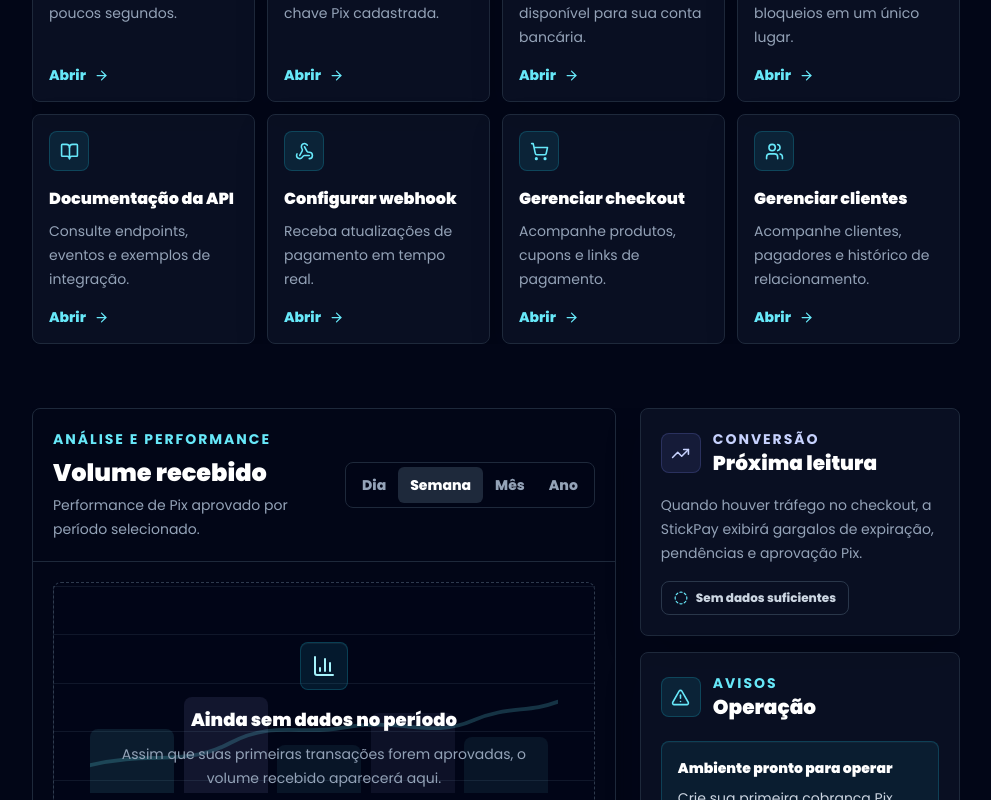
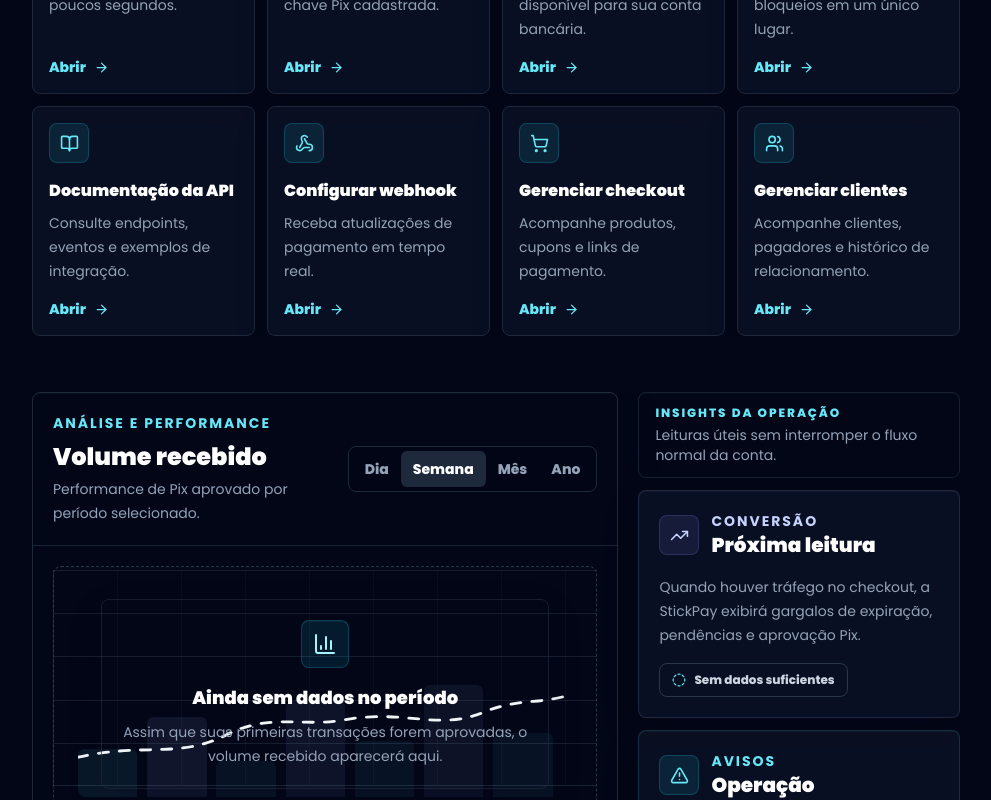
Before and after one commit to PexhyDev/stickpay, a Next.js app: page /dashboard in a window 1280 px wide. Shown: the part 1200-2000 px from the top of the page, without its empty margins (288-1279 px from the left). Built offline with nearby package versions, Linux system fonts and the light colour scheme.

Commit message:
atualização final na dashboard

```diff
--- a/app/dashboard/page.tsx
+++ b/app/dashboard/page.tsx
@@ -64,7 +64,7 @@ export default function DashboardPage() {
   const hasTransactions = recentTransactions.length > 0;
 
   return (
-    <div className="grid min-w-0 gap-14 lg:gap-16">
+    <div className="grid min-w-0 gap-12 lg:gap-14">
       <section className="dashboard-hero-stage relative isolate grid min-h-[calc(100svh-104px)] w-full min-w-0 content-start overflow-hidden rounded-lg border border-slate-800/90 bg-slate-950/50 p-4 pb-12 shadow-[0_24px_70px_rgba(2,6,23,0.3)] sm:p-5 sm:pb-14 lg:min-h-[calc(100svh-92px)]">
         <div className="pointer-events-none absolute left-1/2 top-12 h-56 w-56 -translate-x-1/2 rounded-full bg-cyan-400/8 blur-3xl" aria-hidden="true" />
         <div className="pointer-events-none absolute -right-20 top-16 h-72 w-72 rounded-full bg-indigo-500/10 blur-3xl" aria-hidden="true" />
@@ -158,7 +158,7 @@ export default function DashboardPage() {
         </div>
       </section>
 
-      <section className="dashboard-deferred min-w-0 scroll-mt-28">
+      <section className="dashboard-deferred min-w-0 scroll-mt-24">
         <div className="mb-5 flex flex-col gap-3 md:flex-row md:items-end md:justify-between">
           <div>
             <p className="text-sm font-bold uppercase tracking-[0.14em] text-cyan-300">Atalhos operacionais</p>
@@ -177,16 +177,17 @@ export default function DashboardPage() {
               <Link
                 key={action.title}
                 href={action.href}
-                className="group flex min-h-[188px] flex-col rounded-lg border border-slate-800 bg-slate-900/60 p-4 shadow-[0_14px_34px_rgba(2,6,23,0.14)] transition duration-300 hover:-translate-y-1 hover:border-cyan-400/45 hover:bg-slate-900 hover:shadow-[0_20px_44px_rgba(6,182,212,0.09)]"
+                className="group relative flex min-h-[188px] flex-col overflow-hidden rounded-lg border border-slate-800 bg-slate-900/60 p-4 shadow-[0_14px_34px_rgba(2,6,23,0.14)] transition-[transform,border-color,background-color,box-shadow] duration-300 hover:-translate-y-1 hover:border-cyan-300/45 hover:bg-slate-900 hover:shadow-[0_20px_44px_rgba(6,182,212,0.1),inset_0_1px_0_rgba(255,255,255,0.04)]"
               >
-                <span className="grid h-10 w-10 shrink-0 place-items-center rounded-lg border border-cyan-400/20 bg-cyan-400/10 text-cyan-300 transition duration-300 group-hover:border-cyan-300/50 group-hover:bg-cyan-400/15 group-hover:text-cyan-200">
+                <span className="pointer-events-none absolute inset-x-0 top-0 h-px bg-gradient-to-r from-transparent via-cyan-300/0 to-transparent transition duration-300 group-hover:via-cyan-300/45" aria-hidden="true" />
+                <span className="grid h-10 w-10 shrink-0 place-items-center rounded-lg border border-cyan-400/20 bg-cyan-400/10 text-cyan-300 transition-[border-color,background-color,color,transform] duration-300 group-hover:translate-y-[-1px] group-hover:border-cyan-300/50 group-hover:bg-cyan-400/15 group-hover:text-cyan-200">
                   <Icon aria-hidden="true" size={19} />
                 </span>
                 <h4 className="mt-4 text-base font-black text-white">{action.title}</h4>
                 <p className="mt-2 text-sm leading-6 text-slate-400">{action.description}</p>
-                <span className="mt-auto inline-flex items-center gap-2 pt-4 text-sm font-extrabold text-cyan-300 transition duration-300 group-hover:translate-x-0.5 group-hover:text-cyan-200">
+                <span className="mt-auto inline-flex items-center gap-2 pt-4 text-sm font-extrabold text-cyan-300 transition-colors duration-300 group-hover:text-cyan-200">
                   Abrir
-                  <ArrowRight aria-hidden="true" size={15} />
+                  <ArrowRight aria-hidden="true" size={15} className="transition-transform duration-300 group-hover:translate-x-1" />
                 </span>
               </Link>
             );
@@ -194,9 +195,9 @@ export default function DashboardPage() {
         </div>
       </section>
 
-      <section className="dashboard-deferred grid min-w-0 scroll-mt-28 gap-6 xl:grid-cols-[minmax(0,1.55fr)_minmax(320px,0.85fr)]">
-        <div className="overflow-hidden rounded-lg border border-slate-800 bg-slate-900/66 shadow-[0_18px_46px_rgba(2,6,23,0.18)]">
-          <div className="flex flex-col gap-4 border-b border-slate-800 p-5 md:flex-row md:items-center md:justify-between">
+      <section className="dashboard-deferred grid min-w-0 scroll-mt-24 gap-5 xl:grid-cols-[minmax(0,1.55fr)_minmax(320px,0.85fr)]">
+        <div className="overflow-hidden rounded-lg border border-slate-800 bg-slate-900/66 shadow-[0_18px_46px_rgba(2,6,23,0.18),inset_0_1px_0_rgba(255,255,255,0.03)]">
+          <div className="flex flex-col gap-4 border-b border-slate-800/90 bg-slate-950/16 p-5 md:flex-row md:items-center md:justify-between">
             <div>
               <p className="text-sm font-bold uppercase tracking-[0.14em] text-cyan-300">Análise e performance</p>
               <h3 className="mt-2 text-2xl font-black text-white">Volume recebido</h3>
@@ -217,14 +218,15 @@ export default function DashboardPage() {
             </div>
           </div>
 
-          <div className="relative min-h-[330px] p-5">
-            <div className="absolute inset-x-5 bottom-16 top-6 grid grid-rows-5" aria-hidden="true">
+          <div className="relative min-h-[292px] p-5">
+            <div className="absolute inset-x-5 bottom-14 top-6 grid grid-rows-5" aria-hidden="true">
               {Array.from({ length: 5 }).map((_, index) => (
-                <span key={index} className="border-t border-slate-800/80" />
+                <span key={index} className="border-t border-slate-800/70" />
               ))}
             </div>
-            <div className="absolute bottom-16 left-5 top-6 w-px bg-slate-800/80" aria-hidden="true" />
-            <div className="absolute inset-x-5 bottom-16 h-px bg-slate-800/80" aria-hidden="true" />
+            <div className="absolute inset-x-5 bottom-14 top-6 bg-[linear-gradient(90deg,rgba(148,163,184,0.055)_1px,transparent_1px)] bg-[length:64px_100%]" aria-hidden="true" />
+            <div className="absolute bottom-14 left-5 top-6 w-px bg-slate-800/80" aria-hidden="true" />
+            <div className="absolute inset-x-5 bottom-14 h-px bg-slate-800/80" aria-hidden="true" />
 
             {hasPerformanceData ? (
               <div className="relative z-10 flex h-64 items-end gap-3">
@@ -239,20 +241,22 @@ export default function DashboardPage() {
                 ))}
               </div>
             ) : (
-              <div className="relative z-10 grid min-h-[268px] content-center rounded-lg border border-dashed border-slate-700/90 bg-slate-950/30 px-5 text-center">
-                <div className="pointer-events-none absolute inset-5" aria-hidden="true">
-                  <div className="absolute bottom-7 left-4 right-4 h-28 overflow-hidden">
-                    <div className="absolute bottom-2 left-0 h-16 w-[18%] rounded-t-lg bg-cyan-300/10" />
-                    <div className="absolute bottom-2 left-[20%] h-24 w-[18%] rounded-t-lg bg-indigo-300/10" />
-                    <div className="absolute bottom-2 left-[40%] h-12 w-[18%] rounded-t-lg bg-cyan-300/[0.07]" />
-                    <div className="absolute bottom-2 left-[60%] h-20 w-[18%] rounded-t-lg bg-indigo-300/[0.07]" />
-                    <div className="absolute bottom-2 left-[80%] h-14 w-[18%] rounded-t-lg bg-cyan-300/[0.07]" />
-                    <svg className="absolute inset-x-0 bottom-1 h-28 w-full text-cyan-300/20" viewBox="0 0 420 120" fill="none" preserveAspectRatio="none">
-                      <path d="M0 86 C54 70 86 88 126 62 C164 38 190 54 226 46 C278 34 306 58 344 38 C374 22 394 30 420 18" stroke="currentColor" strokeWidth="4" strokeLinecap="round" />
+              <div className="relative z-10 grid min-h-[232px] content-center overflow-hidden rounded-lg border border-dashed border-slate-700/80 bg-slate-950/28 px-5 py-8 text-center shadow-[inset_0_1px_0_rgba(255,255,255,0.025)]">
+                <div className="pointer-events-none absolute inset-4" aria-hidden="true">
+                  <div className="absolute bottom-2 left-2 right-2 h-32 overflow-hidden rounded-lg">
+                    <div className="absolute bottom-0 left-0 h-12 w-[12%] rounded-t-md bg-cyan-300/[0.08]" />
+                    <div className="absolute bottom-0 left-[14%] h-20 w-[12%] rounded-t-md bg-indigo-300/[0.09]" />
+                    <div className="absolute bottom-0 left-[28%] h-9 w-[12%] rounded-t-md bg-cyan-300/[0.06]" />
+                    <div className="absolute bottom-0 left-[42%] h-24 w-[12%] rounded-t-md bg-indigo-300/[0.08]" />
+                    <div className="absolute bottom-0 left-[56%] h-14 w-[12%] rounded-t-md bg-cyan-300/[0.06]" />
+                    <div className="absolute bottom-0 left-[70%] h-28 w-[12%] rounded-t-md bg-indigo-300/[0.07]" />
+                    <div className="absolute bottom-0 left-[84%] h-16 w-[12%] rounded-t-md bg-cyan-300/[0.06]" />
+                    <svg className="absolute inset-x-0 bottom-2 h-28 w-full text-cyan-300/18" viewBox="0 0 420 120" fill="none" preserveAspectRatio="none">
+                      <path d="M0 86 C54 70 86 88 126 62 C164 38 190 54 226 46 C278 34 306 58 344 38 C374 22 394 30 420 18" stroke="currentColor" strokeWidth="3" strokeLinecap="round" strokeDasharray="8 10" />
                     </svg>
                   </div>
                 </div>
-                <div className="relative mx-auto max-w-md">
+                <div className="relative mx-auto max-w-md rounded-lg border border-slate-800/70 bg-slate-950/62 px-5 py-5 shadow-[0_14px_34px_rgba(2,6,23,0.16)]">
                   <span className="mx-auto grid h-12 w-12 place-items-center rounded-lg border border-cyan-400/20 bg-cyan-400/10 text-cyan-200 shadow-[inset_0_1px_0_rgba(255,255,255,0.05)]">
                     <BarChart3 aria-hidden="true" size={24} />
                   </span>
@@ -266,8 +270,13 @@ export default function DashboardPage() {
           </div>
         </div>
 
-        <aside className="grid content-start gap-4">
-          <section className="rounded-lg border border-slate-800 bg-slate-900/60 p-5 shadow-[0_16px_38px_rgba(2,6,23,0.14)]">
+        <aside className="grid content-start gap-3">
+          <div className="rounded-lg border border-slate-800/80 bg-slate-950/32 px-4 py-3 shadow-[inset_0_1px_0_rgba(255,255,255,0.025)]">
+            <p className="text-xs font-extrabold uppercase tracking-[0.16em] text-cyan-300">Insights da operação</p>
+            <p className="mt-1 text-sm leading-5 text-slate-400">Leituras úteis sem interromper o fluxo normal da conta.</p>
+          </div>
+
+          <section className="rounded-lg border border-indigo-300/15 bg-slate-900/60 p-5 shadow-[0_16px_38px_rgba(2,6,23,0.14),inset_0_1px_0_rgba(255,255,255,0.03)] transition-[border-color,background-color,transform] duration-300 hover:-translate-y-0.5 hover:border-indigo-300/28 hover:bg-slate-900/76">
             <div className="flex items-center gap-3">
               <span className="grid h-10 w-10 place-items-center rounded-lg border border-indigo-400/20 bg-indigo-400/10 text-indigo-200">
                 <TrendingUp aria-hidden="true" size={19} />
@@ -286,7 +295,7 @@ export default function DashboardPage() {
             </div>
           </section>
 
-          <section className="rounded-lg border border-slate-800 bg-slate-900/60 p-5 shadow-[0_16px_38px_rgba(2,6,23,0.14)]">
+          <section className="rounded-lg border border-cyan-300/15 bg-slate-900/60 p-5 shadow-[0_16px_38px_rgba(2,6,23,0.14),inset_0_1px_0_rgba(255,255,255,0.03)]">
             <div className="flex items-center gap-3">
               <span className="grid h-10 w-10 place-items-center rounded-lg border border-cyan-400/20 bg-cyan-400/10 text-cyan-300">
                 <AlertTriangle aria-hidden="true" size={19} />
@@ -299,7 +308,7 @@ export default function DashboardPage() {
 
             <div className="mt-5 grid gap-3">
               {systemNotices.map((notice) => (
-                <article key={notice.title} className={`rounded-lg border p-4 shadow-[inset_0_1px_0_rgba(255,255,255,0.03)] ${noticeTones[notice.tone]}`}>
+                <article key={notice.title} className={`rounded-lg border p-4 shadow-[inset_0_1px_0_rgba(255,255,255,0.03)] transition-[border-color,background-color,transform] duration-300 hover:-translate-y-0.5 ${noticeTones[notice.tone]}`}>
                   <h4 className="text-sm font-black text-white">{notice.title}</h4>
                   <p className="mt-2 text-sm leading-6 text-slate-300">{notice.description}</p>
                 </article>
@@ -309,7 +318,7 @@ export default function DashboardPage() {
         </aside>
       </section>
 
-      <section className="dashboard-deferred grid min-w-0 scroll-mt-28 gap-6 xl:grid-cols-[minmax(0,1.45fr)_minmax(320px,0.85fr)]">
+      <section className="dashboard-deferred grid min-w-0 scroll-mt-24 gap-5 xl:grid-cols-[minmax(0,1.45fr)_minmax(320px,0.85fr)]">
         <div>
           <div className="mb-4 flex flex-col gap-3 sm:flex-row sm:items-end sm:justify-between">
             <div>
@@ -317,7 +326,7 @@ export default function DashboardPage() {
               <h3 className="mt-2 text-2xl font-black text-white">Últimas transações</h3>
               <p className="mt-1 text-sm leading-6 text-slate-400">Pix, saques, transferências, estornos e MED em um histórico único.</p>
             </div>
-            <Button variant="secondary">
+            <Button variant="secondary" className="border-slate-700 bg-slate-900/72 shadow-[inset_0_1px_0_rgba(255,255,255,0.03)] hover:border-cyan-300/55 hover:bg-slate-800/90">
               <Eye aria-hidden="true" size={16} />
               Ver extrato
             </Button>
@@ -330,13 +339,21 @@ export default function DashboardPage() {
               ))}
             </Table>
           ) : (
-            <div className="overflow-hidden rounded-lg border border-slate-800 bg-slate-900/66 shadow-[0_16px_38px_rgba(2,6,23,0.14)]">
+            <div className="overflow-hidden rounded-lg border border-slate-800 bg-slate-900/66 shadow-[0_16px_38px_rgba(2,6,23,0.14),inset_0_1px_0_rgba(255,255,255,0.03)]">
               <div className="hidden overflow-x-auto sm:block">
-                <table className="min-w-[720px] w-full divide-y divide-slate-800">
-                  <thead className="bg-slate-950/55">
+                <table className="min-w-[760px] w-full table-fixed divide-y divide-slate-800">
+                  <colgroup>
+                    <col className="w-[24%]" />
+                    <col className="w-[15%]" />
+                    <col className="w-[16%]" />
+                    <col className="w-[17%]" />
+                    <col className="w-[16%]" />
+                    <col className="w-[12%]" />
+                  </colgroup>
+                  <thead className="bg-slate-950/62">
                     <tr>
                       {["Referência", "Tipo", "Valor", "Status", "Data", "Ação"].map((header) => (
-                        <th key={header} className="px-4 py-3 text-left text-xs font-extrabold uppercase tracking-[0.12em] text-slate-400">
+                        <th key={header} className="px-5 py-3.5 text-left text-xs font-extrabold uppercase tracking-[0.12em] text-slate-400">
                           {header}
                         </th>
                       ))}
@@ -344,14 +361,14 @@ export default function DashboardPage() {
                   </thead>
                   <tbody className="divide-y divide-slate-800/90">
                     {ghostTransactionRows.map((row) => (
-                      <tr key={row[0]} className="opacity-45">
+                      <tr key={row[0]} className="bg-slate-950/[0.08] opacity-55">
                         {row.map((cell, index) => (
-                          <td key={`${row[0]}-${cell}-${index}`} className="px-4 py-4">
-                            <span className={`block h-3 rounded-full bg-slate-700/70 ${index === 0 ? "w-24" : index === 2 ? "w-16" : "w-20"}`} />
+                          <td key={`${row[0]}-${cell}-${index}`} className="px-5 py-4">
+                            <span className={`block h-3 rounded-full bg-gradient-to-r from-slate-700/60 via-slate-600/55 to-slate-800/55 ${index === 0 ? "w-28" : index === 2 ? "w-20" : "w-24"}`} />
                           </td>
                         ))}
-                        <td className="px-4 py-4">
-                          <span className="block h-8 w-8 rounded-lg border border-slate-700 bg-slate-800/60" />
+                        <td className="px-5 py-4">
+                          <span className="block h-8 w-8 rounded-lg border border-slate-700/80 bg-slate-800/60 shadow-[inset_0_1px_0_rgba(255,255,255,0.035)]" />
                         </td>
                       </tr>
                     ))}
@@ -372,13 +389,13 @@ export default function DashboardPage() {
                   </article>
                 ))}
               </div>
-              <div className="border-t border-slate-800 bg-slate-950/30 px-6 py-7 text-center">
+              <div className="border-t border-slate-800 bg-slate-950/36 px-6 py-7 text-center">
                 <h4 className="text-lg font-black text-white">Nenhuma transação encontrada ainda</h4>
                 <p className="mx-auto mt-2 max-w-md text-sm leading-6 text-slate-400">
                   Crie sua primeira cobrança Pix para acompanhar aprovação, pagador, status e valor.
                 </p>
                 <div className="mt-5">
-                  <Button>
+                  <Button className="shadow-[0_14px_30px_rgba(79,70,229,0.2)] hover:shadow-[0_18px_36px_rgba(6,182,212,0.16)]">
                     <QrCode aria-hidden="true" size={16} />
                     Criar cobrança Pix
                   </Button>
@@ -389,7 +406,7 @@ export default function DashboardPage() {
         </div>
 
         <aside className="grid content-start gap-4">
-          <section className="rounded-lg border border-slate-800 bg-slate-900/66 p-5 shadow-[0_16px_38px_rgba(2,6,23,0.14)]">
+          <section className="rounded-lg border border-emerald-300/15 bg-slate-900/66 p-5 shadow-[0_16px_38px_rgba(2,6,23,0.14),inset_0_1px_0_rgba(255,255,255,0.03)]">
             <div className="flex items-start gap-3">
               <span className="grid h-11 w-11 shrink-0 place-items-center rounded-lg border border-emerald-400/20 bg-emerald-400/10 text-emerald-200">
                 <ShieldCheck aria-hidden="true" size={21} />
@@ -401,16 +418,16 @@ export default function DashboardPage() {
               </div>
             </div>
             <div className="mt-5 grid gap-3">
-              <div className="rounded-lg border border-slate-800 bg-slate-950/30 p-3">
+              <div className="rounded-lg border border-slate-800/90 bg-slate-950/38 p-4 shadow-[inset_0_1px_0_rgba(255,255,255,0.025)]">
                 <p className="text-xs font-bold uppercase tracking-[0.14em] text-emerald-200/80">Limite atual</p>
                 <p className="mt-1 text-lg font-black text-white">{accountOverview.currentLimit}</p>
               </div>
-              <div className="rounded-lg border border-slate-800 bg-slate-950/30 p-3">
+              <div className="rounded-lg border border-slate-800/90 bg-slate-950/38 p-4 shadow-[inset_0_1px_0_rgba(255,255,255,0.025)]">
                 <p className="text-xs font-bold uppercase tracking-[0.14em] text-emerald-200/80">Próximo nível</p>
                 <p className="mt-1 text-sm leading-6 text-slate-300">{accountOverview.nextLevel}</p>
               </div>
             </div>
-            <Button variant="ghost" className="mt-4 w-full justify-center border border-slate-800 bg-slate-950/30">
+            <Button variant="ghost" className="mt-4 w-full justify-center border border-emerald-300/18 bg-emerald-300/[0.06] text-emerald-100 hover:border-emerald-300/35 hover:bg-emerald-300/[0.09] hover:text-white">
               Verificar dados
             </Button>
           </section>
--- a/next.config.ts
+++ b/next.config.ts
@@ -4,6 +4,9 @@ const apiBaseUrl = process.env.API_BASE_URL ?? "http://localhost:3333";
 
 const nextConfig: NextConfig = {
   allowedDevOrigins: ["localhost"],
+  images: {
+    qualities: [75, 100],
+  },
   poweredByHeader: false,
   async rewrites() {
     return [
--- a/src/components/dashboard/Header.tsx
+++ b/src/components/dashboard/Header.tsx
@@ -7,7 +7,7 @@ type HeaderProps = {
 
 export function Header({ onOpenSidebar }: HeaderProps) {
   return (
-    <header className="sticky top-0 z-30 border-b border-slate-800/70 bg-slate-950/90 px-4 py-3 shadow-[0_10px_28px_rgba(2,6,23,0.18)] backdrop-blur-[6px] sm:px-6 lg:px-8">
+    <header className="sticky top-0 z-30 border-b border-white/[0.08] bg-slate-950/[0.72] px-4 py-3 shadow-[0_12px_40px_rgba(0,0,0,0.22)] backdrop-blur-[10px] backdrop-saturate-150 transition-[background-color,border-color,box-shadow] duration-300 supports-[backdrop-filter]:bg-slate-950/[0.72] sm:px-6 lg:px-8">
       <div className="mx-auto flex w-full max-w-[1640px] items-center justify-between gap-4">
         <div className="flex min-w-0 items-center gap-3">
           <button
--- a/src/lib/dashboardMock.ts
+++ b/src/lib/dashboardMock.ts
@@ -42,7 +42,7 @@ export const accountOverview = {
   status: "Conta ativa",
   statusDescription: "Sua conta está liberada para receber pagamentos Pix.",
   currentLimit: "R$ 50 mil/dia",
-  nextLevel: "Envie documentos adicionais para ampliar limites de saque.",
+  nextLevel: "Envie documentos adicionais para ampliar seus limites de saque.",
 };
 
 export const dashboardMetrics: DashboardMetric[] = [
```
Also changed, not shown: 1 other file (tests, documents, lock files or other folders).
